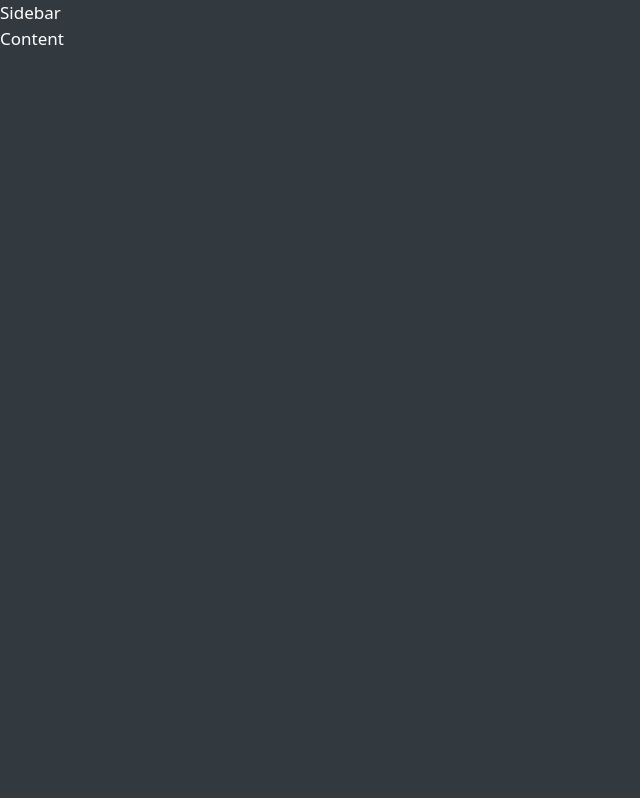
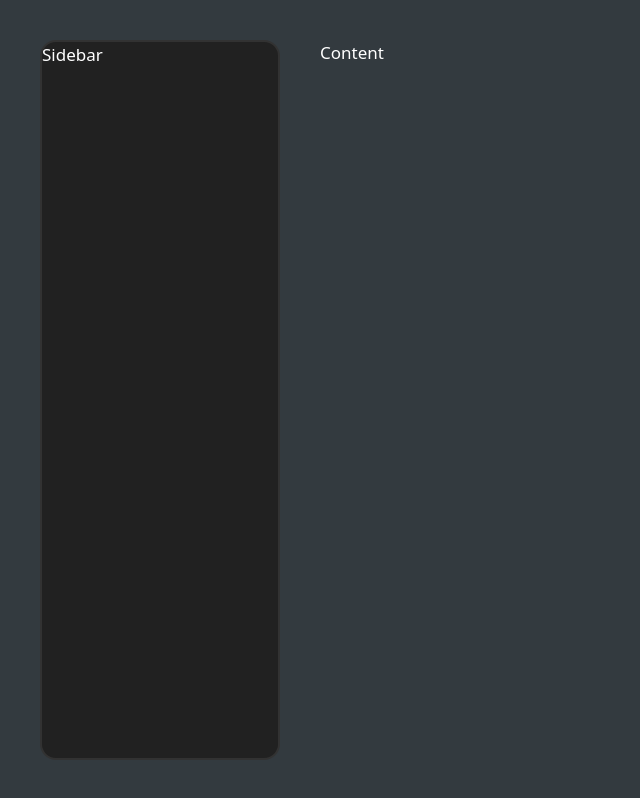
Before and after one commit to dev-mirpuri/TaskTrackr, a Next.js app: page / in a window 1280 px wide. Shown: the whole page, without its empty margins (0-640 px from the left). Built offline with nearby package versions, Linux system fonts and the light colour scheme.

Commit message:
added sidebar base ui

```diff
--- a/app/components/sidebar/sidebar.tsx
+++ b/app/components/sidebar/sidebar.tsx
@@ -1,10 +1,21 @@
 "use client";
 import React from 'react'
+import styled from 'styled-components';
+import { useGlobalState } from "@/app/context/globalProvider"
 
 function Sidebar () {
+    const {theme} = useGlobalState();
     return (
-        <div>Sidebar</div>
+        <SidebarStyled theme={theme}>Sidebar</SidebarStyled>
     )
 }
 
+const SidebarStyled = styled.nav`
+    position: relative;
+    width: ${(props) => props.theme.sidebarWidth};
+    background-color: ${(props) => props.theme.colorBg2};
+    border: 2px solid ${(props) => props.theme.borderColor2};
+    border-radius: 1rem;
+`;
+
 export default Sidebar
--- /dev/null
+++ b/app/context/globalProvider.js
@@ -0,0 +1,24 @@
+"use client"
+import React, { createContext, useState, useContext} from "react";
+import themes from "./themes";
+
+export const GlobalContext = createContext ()
+export const GlobalUpdateContext = createContext ()
+
+export const GlobalProvider = ({ children }) => {
+    const [selectedTheme, setSelectedTheme] = useState(0);
+    const theme = themes[selectedTheme];
+
+    return (
+        <GlobalContext.Provider value={{
+            theme,
+        }}>
+        <GlobalUpdateContext.Provider value={{}}>
+            {children}
+        </GlobalUpdateContext.Provider>
+        </GlobalContext.Provider>
+    )
+};
+
+export const useGlobalState = () => useContext(GlobalContext);
+export const useGlobalUpdate = () => useContext(GlobalUpdateContext);
--- /dev/null
+++ b/app/context/themes.js
@@ -0,0 +1,131 @@
+const themes = [
+  {
+    name: "default",
+    colorBg: "#252525",
+    colorBg2: "#212121",
+    colorBg3: "#181818",
+    colorBg4: "#1A1A1A",
+    colorButton: "#3A3B3C",
+    colorDanger: "#fe6854",
+    colorFontPrimary: "#e5e7eb",
+    colorTextSecondary: "#B0B3B8",
+    colorTextPrimary: "#FFFFFF",
+    colorTextLight: "#f8f8f8",
+    colorbackground: "#FBFBFD",
+    colorGradient: "linear-gradient(110.42deg, #CF57A3 29.2%, #4731B6 63.56%)",
+    colorGreenDark: "#27AE60",
+    colorGreenLight: "#dbe1e8",
+    activeNavLink: "rgba(249,249,249, 0.08)",
+    activeNavLinkHover: "rgba(249,249,249, 0.03)",
+    colorPrimary: "#7263F3",
+    colorPrimary2: "#705DF2",
+    colorGreyDark: "#131313",
+    colorGrey0: "#f8f8f8",
+    colorGrey1: "#dbe1e8",
+    colorGrey2: "#b2becd",
+    colorGrey3: "#6c7983",
+    colorGrey4: "#454e56",
+    colorGrey5: "#2a2e35",
+    colorGrey6: "#12181b",
+    colorWhite: "#fff",
+    colorPrimaryGreen: "#6FCF97",
+    borderColor: "rgba(249,249,249, 0.08)",
+    borderColor2: "rgba(249,249,249, 0.08)",
+    shadow7: "1px 7px 12px rgba(8, 18, 69, 0.1)",
+    sidebarWidth: "15rem",
+    sidebarCollapsed: "5.4rem",
+    fH4: "19px",
+    fontSmall: "14px",
+    fontSmall2: "15px",
+    gridGap: "2rem",
+    padLRSm: "0 2rem",
+    colorIcons: "rgba(249,249,249, 0.35)",
+    colorIcons2: "rgba(249,249,249, 0.75)",
+    colorIcons3: "rgba(249,249,249, 0.08)",
+    colorIcons4: "rgba(0,0,0, 0.3)",
+    marLRSm: "0 1rem",
+  },
+  {
+    name: "light",
+    colorBg: "#fff",
+    colorBg2: "#F9F9F9",
+    colorBg3: "#EDEDED",
+    colorBg4: "#1A1A1A",
+    colorButton: "#3A3B3C",
+    colorDanger: "#fe6854",
+    colorTextSecondary: "#B0B3B8",
+    colorFontPrimary: "#6c7983",
+    colorTextPrimary: "#FFFFFF",
+    colorTextLight: "#f8f8f8",
+    colorbackground: "#FBFBFD",
+    colorGradient: "linear-gradient(110.42deg, #CF57A3 29.2%, #4731B6 63.56%)",
+    colorGreenDark: "#27AE60",
+    colorGreenLight: "#dbe1e8",
+    activeNavLink: "rgba(230,230,230, .87)",
+    activeNavLinkHover: "#C5C5C5",
+    colorPrimary: "#7263F3",
+    colorPrimary2: "#705DF2",
+    colorGreyDark: "#131313",
+    colorGrey0: "#f8f8f8",
+    colorGrey1: "#dbe1e8",
+    colorGrey2: "#b2becd",
+    colorGrey3: "#6c7983",
+    colorGrey4: "#454e56",
+    colorGrey5: "#2a2e35",
+    colorGrey6: "#12181b",
+    colorWhite: "#fff",
+    buttonGradient1:
+      "linear-gradient(110.42deg, rgba(107, 190, 146, 0.7) 29.2%, rgba(245, 102, 146, 0.7) 63.56%)",
+    buttonGradient2:
+      "linear-gradient(110.42deg, rgba(25, 151, 222, 0.7) 29.2%, rgba(168, 85, 247, 0.7) 63.56%)",
+    buttonGradient3:
+      "linear-gradient(110.42deg, rgba(25, 151, 222, 0.7) 29.2%, rgba(168, 85, 247, 0.7) 63.56%)",
+    buttonGradient4:
+      "linear-gradient(110.42deg, rgba(168, 85, 247, 0.7) 29.2%, rgba(245, 102, 146, 0.7) 63.56%)",
+    buttonGradient5:
+      "linear-gradient(110.42deg, rgba(25, 151, 222, 0.7) 29.2%, rgba(168, 85, 247, 0.7) 63.56%)",
+    buttonGradient6:
+      "linear-gradient(110.42deg, rgba(25, 151, 222, 0.7) 29.2%, rgba(168, 85, 247, 0.7) 63.56%)",
+    buttonGradient7:
+      "linear-gradient(110.42deg, rgba(41, 25, 222, 0.7) 29.2%, rgba(235, 87, 87, 0.7) 63.56%)",
+    buttonGradient8:
+      "linear-gradient(110.42deg, rgba(25, 151, 222, 0.7) 29.2%, rgba(168, 85, 247, 0.7) 63.56%)",
+    buttonGradient9:
+      "linear-gradient(110.42deg, rgba(226, 195, 33, 0.7) 29.2%, rgba(247, 104, 85, 0.7) 63.56%)",
+    buttonGradient10:
+      "linear-gradient(110.42deg, rgba(235, 87, 87, 0.7) 29.2%, rgba(189, 68, 166, 0.7) 53.82%, rgba(247, 85, 143, 0.1) 63.56%)",
+    buttonGradient11:
+      "linear-gradient(110.42deg, rgba(25, 151, 222, 0.7) 29.2%, rgba(168, 85, 247, 0.7) 63.56%)",
+    buttonGradient12:
+      "linear-gradient(110.42deg, rgba(226, 195, 33, 0.7) 29.2%, rgba(247, 104, 85, 0.7) 63.56%)",
+    buttonGradient13:
+      "linear-gradient(110.42deg, rgba(226, 195, 33, 0.7) 29.2%, rgba(99, 3, 255, 0.7) 63.56%)",
+    buttonGradient14:
+      "linear-gradient(110.42deg, rgba(41, 25, 222, 0.7) 29.2%, rgba(235, 87, 87, 0.7) 63.56%)",
+    borderRadiusMd: "12px",
+    borderRadiusMd2: "15px",
+    borderRadiusSm: "8px",
+    borderColor: "rgba(249,249,249, 0.08)",
+    borderColor2: "rgba(249,249,249, 0.08)",
+    shadow1: "4px 4px 84px rgba(16, 10, 86, 0.04)",
+    shadow2: "0px 48px 77px rgba(8, 18, 69, 0.07)",
+    shadow3: "0 14px 40px rgb(0 0 0 / 25%)",
+    shadow7: "0px 48px 77px rgba(8, 18, 69, 0.16)",
+    shadow5: "0px 4px 0px rgba(249,249,249, 0.35)",
+    shadow6:
+      "0px 6px 20px rgba(0, 0, 0, 0.15), 0px -3px 20px rgba(0, 0, 0, 0.1)",
+    sidebarWidth: "15rem",
+    sidebarCollapsed: "5.4rem",
+    fH4: "19px",
+    fontSmall: "14px",
+    fontSmall2: "15px",
+    gridGap: "2rem",
+    padLRSm: "0 2rem",
+    colorIcons: "#999999",
+    colorIcons2: "#181818",
+    colorIcons3: "rgba(249,249,249, 0.08)",
+    colorIcons4: "rgba(0,0,0, 0.3)",
+    marLRSm: "0 1rem",
+  },
+];
+export default themes;
--- a/app/layout.tsx
+++ b/app/layout.tsx
@@ -3,6 +3,7 @@ import localFont from "next/font/local";
 import Sidebar from "./components/sidebar/sidebar";
 import "./globals.css";
 import GlobalStyleProvider from "./providers/GlobalStyleProvider";
+import ContextProvider from "./providers/ContextProvider";
 
 const geistSans = localFont({
   src: "./fonts/GeistVF.woff",
@@ -16,8 +17,8 @@ const geistMono = localFont({
 });
 
 export const metadata: Metadata = {
-  title: "Create Next App",
-  description: "Generated by create next app",
+  title: "TaskTrackr",
+  description: "",
 };
 
 export default function RootLayout({
@@ -27,13 +28,13 @@ export default function RootLayout({
 }>) {
   return (
     <html lang="en">
-      <body
-        className={`${geistSans.variable} ${geistMono.variable} antialiased`}
-      >
+      <body className={`${geistSans.variable} ${geistMono.variable} antialiased`}>
+        <ContextProvider>
         <GlobalStyleProvider>
         <Sidebar />
         {children}
         </GlobalStyleProvider>
+        </ContextProvider>
       </body>
     </html>
   );
--- /dev/null
+++ b/app/providers/ContextProvider.tsx
@@ -0,0 +1,14 @@
+"use client";
+import React from "react";
+import { GlobalProvider } from "../context/globalProvider";
+
+interface Props {
+    children: React.ReactNode;
+}
+
+function ContextProvider({ children }: Props) {
+
+    return <GlobalProvider>{children}</GlobalProvider>
+}
+
+export default ContextProvider
--- a/app/providers/GlobalStyleProvider.tsx
+++ b/app/providers/GlobalStyleProvider.tsx
@@ -1,13 +1,22 @@
 "use client"
 
 import React from 'react'
+import styled from 'styled-components';
 
 interface Props {
     children: React.ReactNode;
 }
 
 function GlobalStyleProvider({children}: Props) {
-    return <>{children}</>;
+    return <GlobalStyles>{children}</GlobalStyles>;
 }
 
+const GlobalStyles = styled.div`
+    padding: 2.5rem;
+    display: flex;
+    gap: 2.5rem;
+    height: 100%;
+    `;
+
+
 export default GlobalStyleProvider
```
